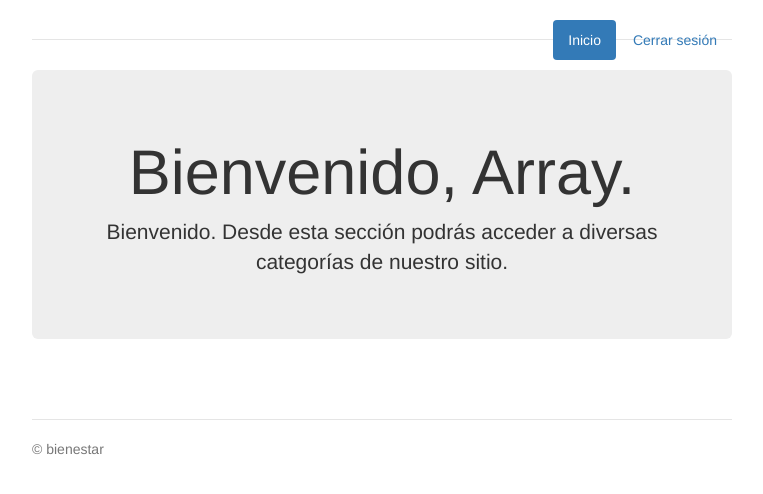
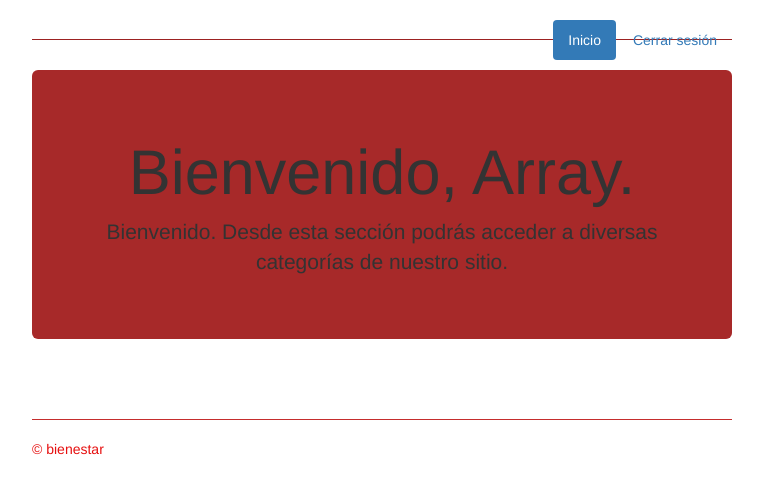
Before and after one commit to DavidGR2000/intranet, a PHP site: page /estudiantil/panelUsuario.php in a window 1280 px wide. Shown: the top 494 px of the page, without its empty margins (258-1021 px from the left). Run offline with PHP 8.4, Linux system fonts and the light colour scheme; a user stored in the database is signed in; data comes from the database, SQL or seed files in the repository.

Commit message:
nuevas ideas

```diff
--- a/css/jumbotron-narrow.css
+++ b/css/jumbotron-narrow.css
@@ -14,7 +14,7 @@ body {
 
 /* Custom page header */
 .header {
-  border-bottom: 1px solid #e5e5e5;
+  border-bottom: 1px solid #9c2222;
 }
 /* Make the masthead heading the same height as the navigation */
 .header h3 {
@@ -27,8 +27,8 @@ body {
 /* Custom page footer */
 .footer {
   padding-top: 19px;
-  color: #777;
-  border-top: 1px solid #e5e5e5;
+  color: rgb(230, 15, 15);
+  border-top: 1px solid #c52d2d;
 }
 
 /* Customize container */
@@ -44,6 +44,7 @@ body {
 /* Main marketing message and sign up button */
 .jumbotron {
   text-align: center;
+  background-color: #a72929;
 
 
 }
--- a/panelUsuario.php
+++ b/panelUsuario.php
@@ -16,7 +16,7 @@
     <meta name="viewport" content="width=device-width, initial-scale=1">
     <title>Panel de Usuario</title>
     <link rel="stylesheet" href="https://maxcdn.bootstrapcdn.com/bootstrap/3.3.2/css/bootstrap.min.css">
-    <link rel="stylesheet" href="css/jumbotron-narrow.css">
+    <link rel="stylesheet" href="http://localhost/estudiantil/intranet/css/jumbotron-narrow.css">
   </head>
 
   <body>
```
